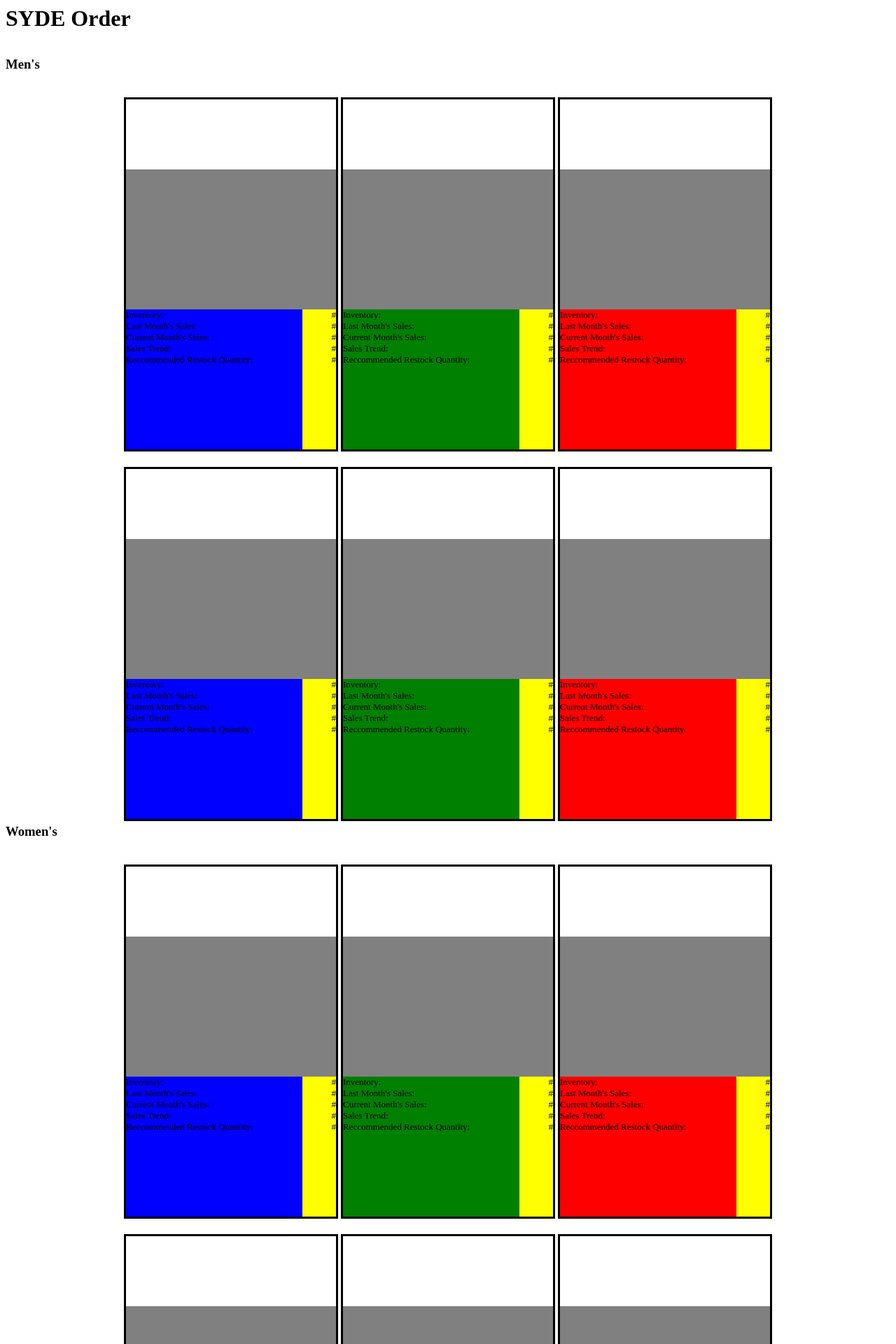
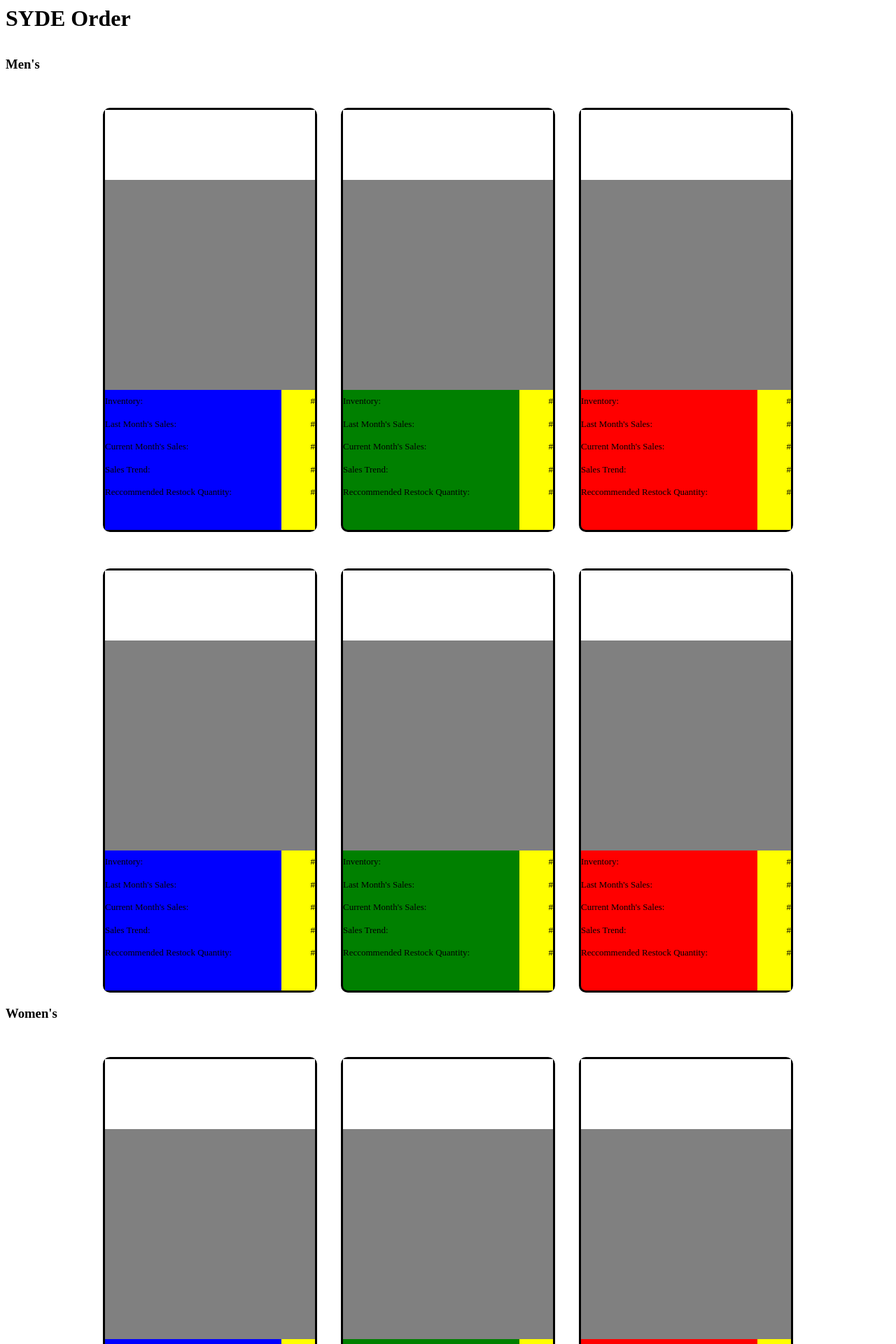
Before and after one commit to ieee-newhacks/InventoryManager, a Flask app: page / in a window 1280 px wide. Shown: the top 1920 px of the page at 70% size. Run offline with Flask 2, Linux system fonts and the light colour scheme.

Commit message:
reformatted index.html - 9:53 PM

```diff
--- a/templates/index.html
+++ b/templates/index.html
@@ -28,25 +28,37 @@
                 text-align: center;
             }
             .box1, .box4, .box7, .box10{
-                height: 500px;
+                height: 600px;
                 width: 300px;
                 border: solid;
                 display: inline-block;
                 vertical-align: top;
+                margin: 15px;
+                border-radius: 10px;
+                -webkit-border-radius: 10px;
+                -moz-border-radius: 10px;
             }
             .box2, .box5, .box8, .box11{
-                height:500px;
+                height: 600px;
                 width: 300px;
                 background-color: green;
                 border: solid;
                 display: inline-block;
+                margin: 15px;
+                border-radius: 10px;
+                -webkit-border-radius: 10px;
+                -moz-border-radius: 10px;
             }
             .box3, .box6, .box9, .box12{
-                height:500px;
+                height: 600px;
                 width: 300px;
                 background-color: red;
                 border: solid;
                 display: inline-block;
+                margin: 15px;
+                border-radius: 10px;
+                -webkit-border-radius: 10px;
+                -moz-border-radius: 10px;
             }
             .name{
                 height: 100px;
@@ -55,7 +67,7 @@
             }
 
             .image{
-              height: 200px;
+                height: 300px;
                 width: 300px;
                 background-color: grey;
             }
@@ -88,6 +100,7 @@
             }
             p{
               margin: 0;
+              line-height: 2.5em;
             }
         </style>
     </head>
```
Lines whose indentation alone changed are shown as unchanged.
